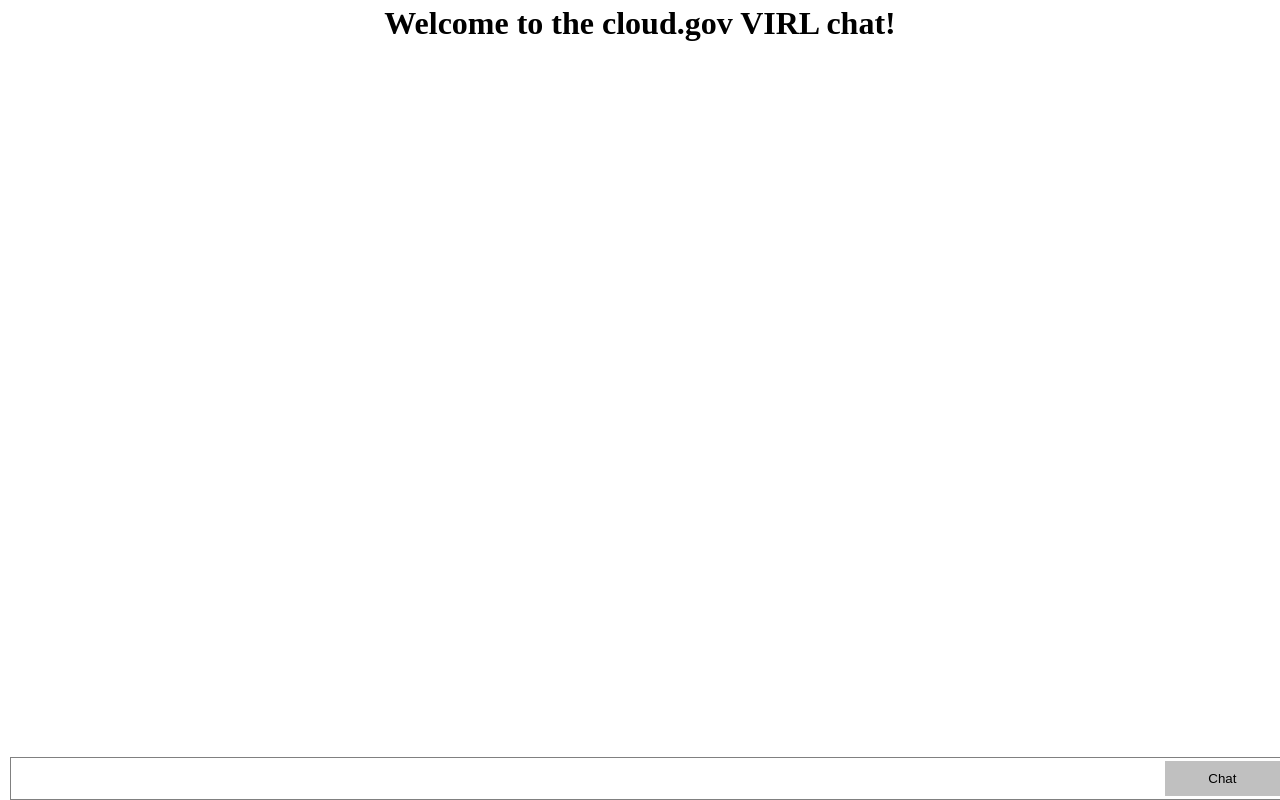
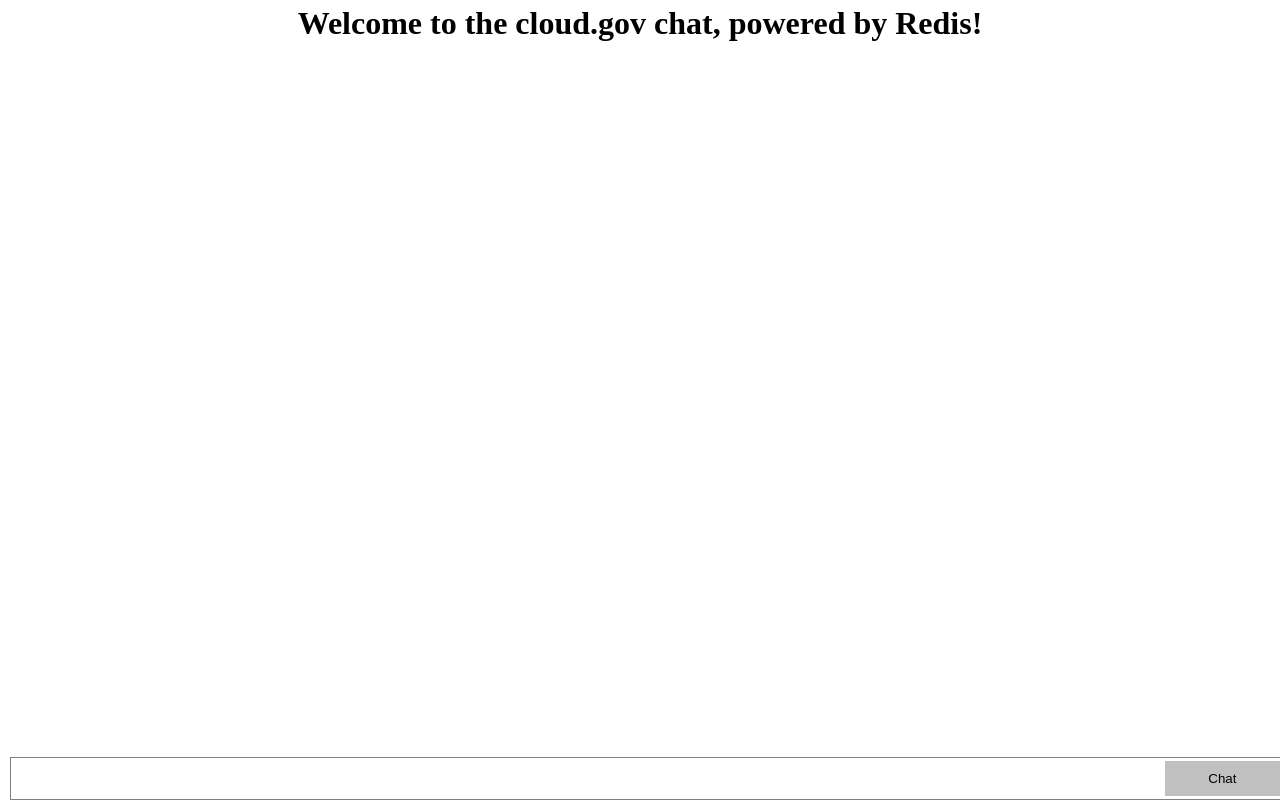
Before and after one commit to mheadd/cg-redis-chat, a website: page client/index.html in a window 1280 px wide. Drawn offline with nearby package versions, Linux system fonts and the light colour scheme; no server answers.

Commit message:
Update for demos

```diff
--- a/client/index.html
+++ b/client/index.html
@@ -1,11 +1,11 @@
 <!DOCTYPE html>
 <html>
   <head>
-    <title>cloud.gov VIRL chat</title>
+    <title>cloud.gov Redis chat</title>
     <link rel="stylesheet" href="style/styles.css" />
   </head>
   <body>
-    <h1>Welcome to the cloud.gov VIRL chat!</h1>
+    <h1>Welcome to the cloud.gov chat, powered by Redis!</h1>
     <div id="main">
       <ul id="messages"></ul>
       <form>
```
